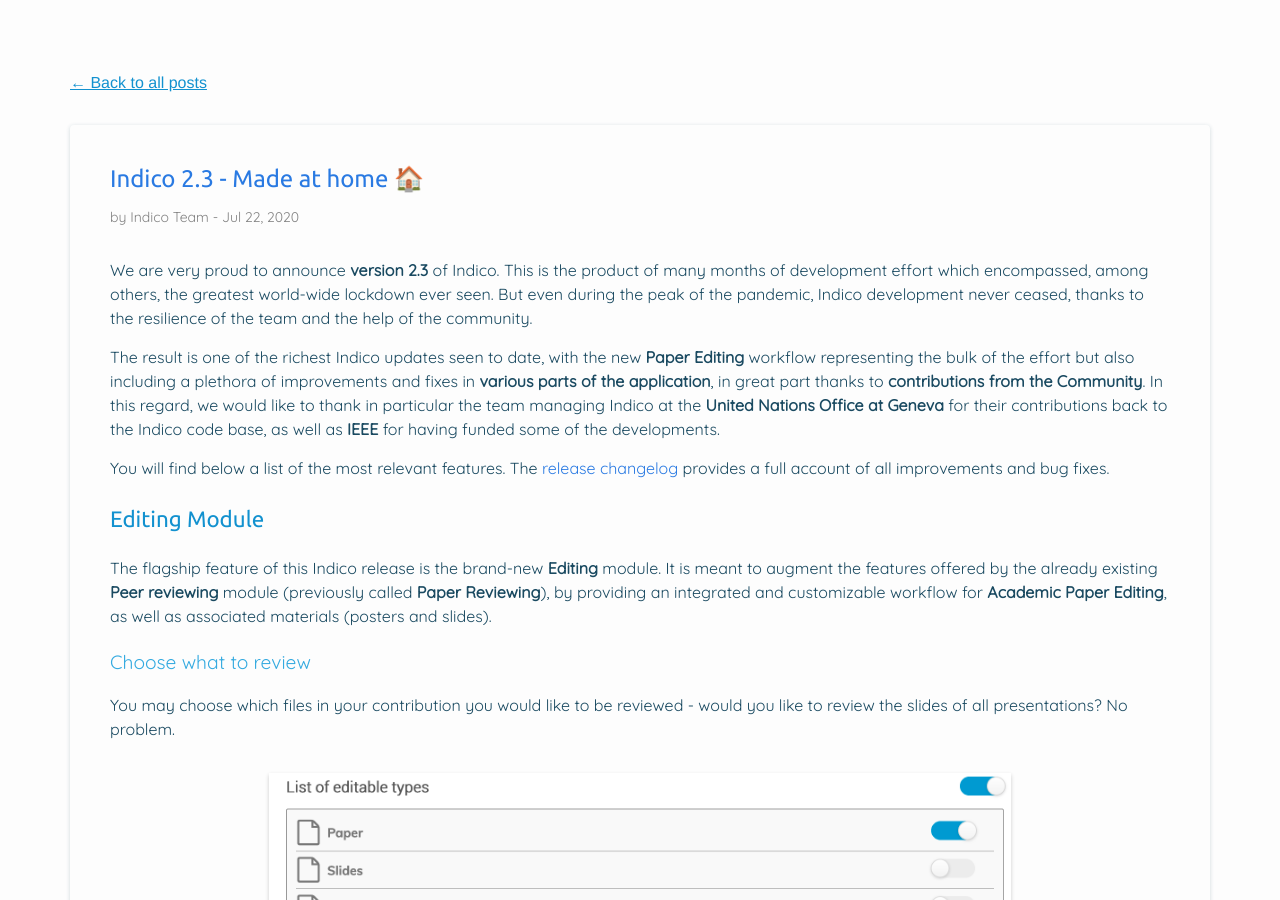
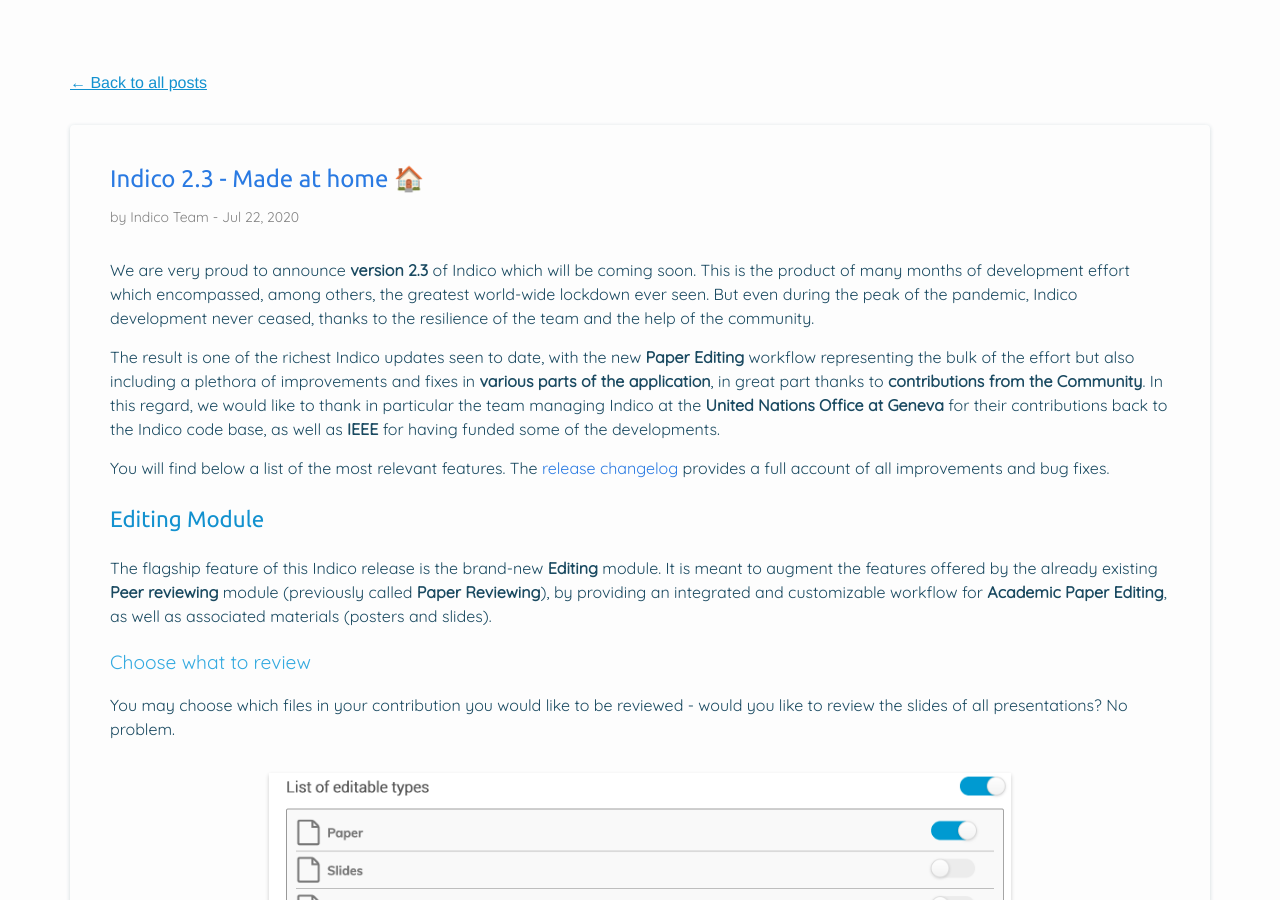
Before and after one commit to indico/indico.github.io, a Jekyll site: the page built from _posts/2020-07-22-indico-2-3-news.md, in a window 1280 px wide and 900 px high, scrolled down 369 px. Built offline with Jekyll 4.4.1, drawn with Linux system fonts in a browser that asks for light colours; nearby versions of some CDN libraries; comment, search, counter and statistics services are not loaded.

Commit message:
Clarify that 2.3 is not released yet

```diff
--- a/_posts/2020-07-22-indico-2-3-news.md
+++ b/_posts/2020-07-22-indico-2-3-news.md
@@ -6,7 +6,7 @@
 categories: indico update release milestone
 ---
 
-We are very proud to announce **version 2.3** of Indico. This is the product of many months of development effort which encompassed, among others, the greatest world-wide lockdown ever seen.
+We are very proud to announce **version 2.3** of Indico which will be coming soon. This is the product of many months of development effort which encompassed, among others, the greatest world-wide lockdown ever seen.
 But even during the peak of the pandemic, Indico development never ceased, thanks to the resilience of the team and the help of the community.
 
 The result is one of the richest Indico updates seen to date, with the new **Paper Editing** workflow representing the bulk of the effort but also including a plethora of improvements and fixes in **various parts of the application**, in great part thanks to **contributions from the Community**. In this regard, we would like to thank in particular the team managing Indico at the **United Nations Office at Geneva** for their contributions back to the Indico code base, as well as **IEEE** for having funded some of the developments.
```
